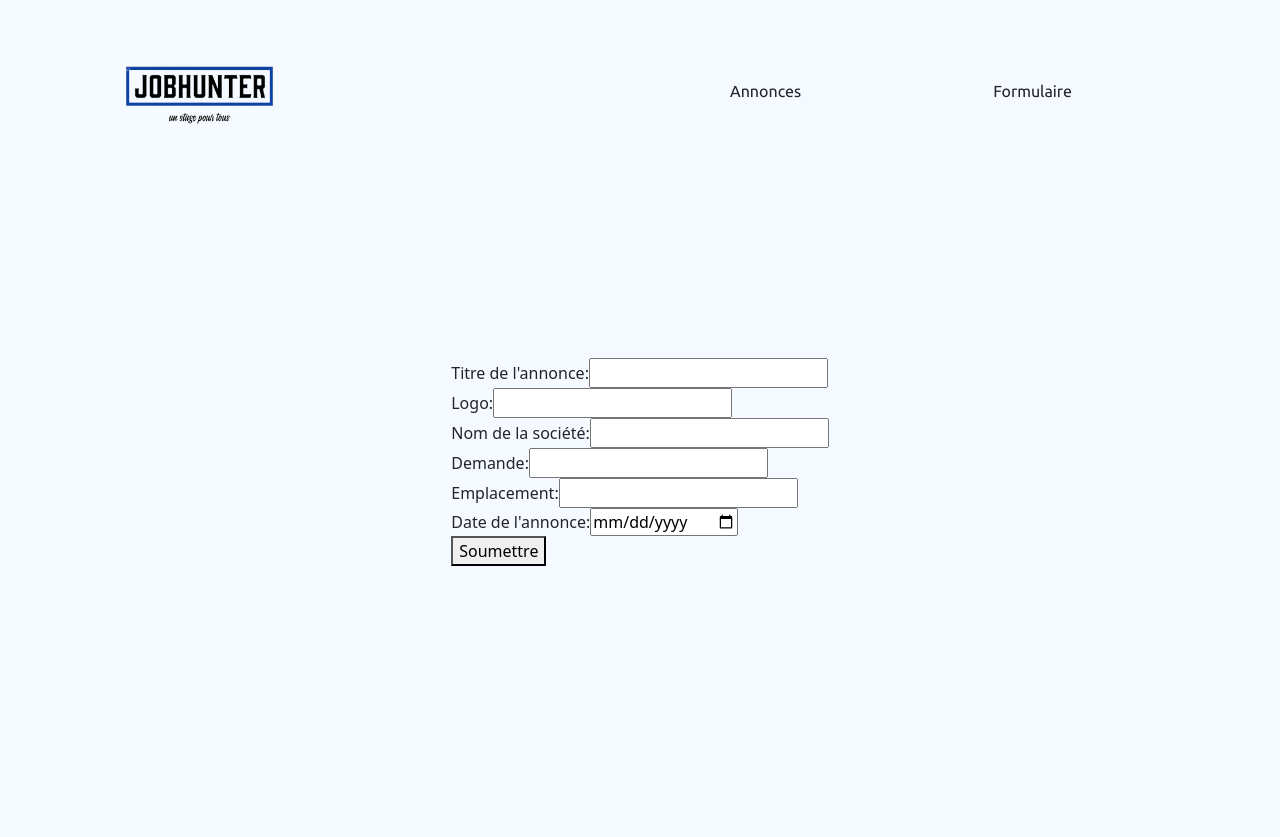
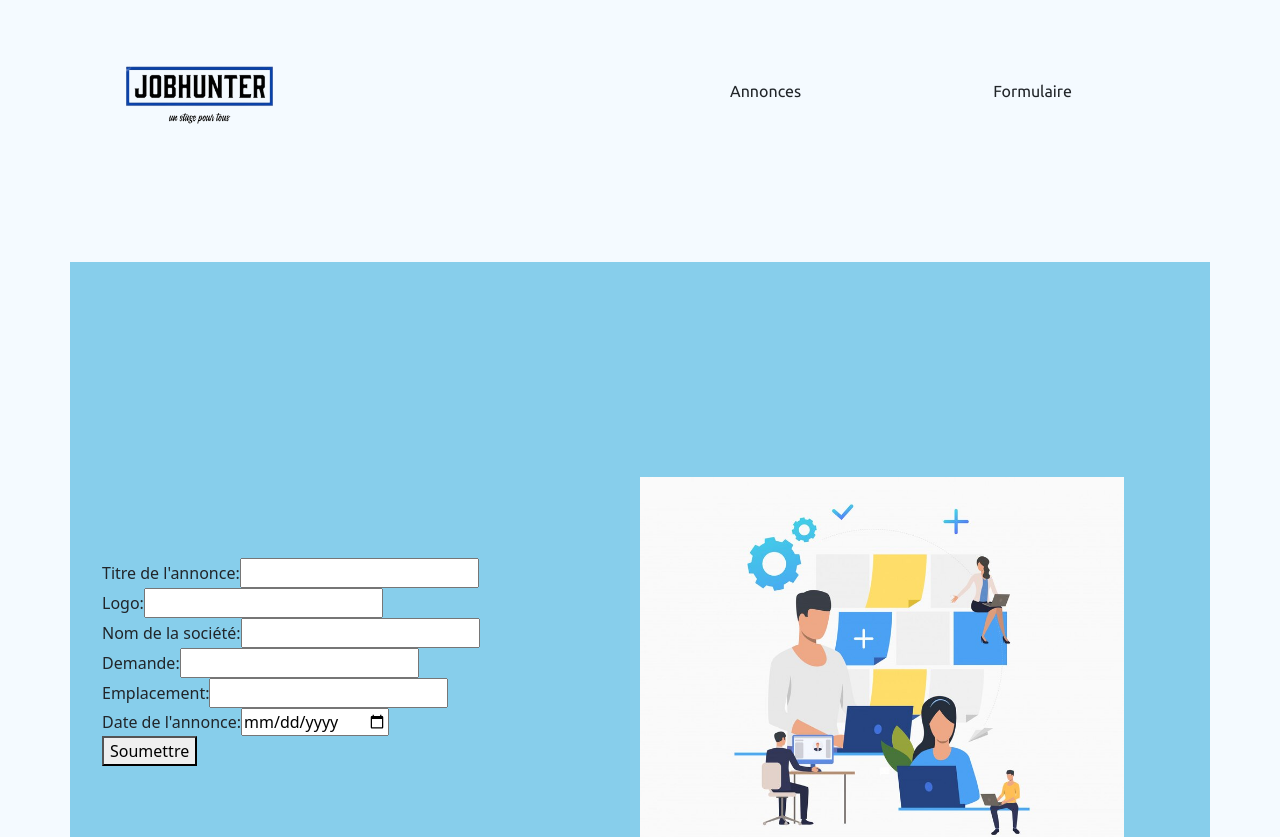
Before and after one commit to KarimHaddadi20/jobhunter, a Vue app: page /annonce in a window 1280 px wide. Shown: the top 837 px of the page. Before the commit the page ends 800 px from the top, so only its background shows below. Built offline with nearby package versions, Linux system fonts and the light colour scheme; no server answers.

Commit message:
Refactor form layout and add image container

```diff
--- a/src/components/Formulaire.vue
+++ b/src/components/Formulaire.vue
@@ -1,4 +1,6 @@
 <template>
+
+    <div class="container">
 
     <div class="form-container">
     <form @submit.prevent="submitForm">
@@ -34,6 +36,12 @@
 
       <button type="submit">Soumettre</button>
     </form>
+
+    <div class="image-container">
+        <img src="@/assets/homepicture.jpg" alt="Description de l'image">
+      </div>
+
+    </div>
     </div>
   </template>
 
@@ -64,10 +72,50 @@
 
 
 <style scoped>
-.form-container {
-  display: flex;
-  justify-content: center;
-  align-items: center;
-  height: 50vh; /* Utilisez 100vh pour prendre toute la hauteur de la fenêtre de visualisation */
-}
+.container {
+    display: flex;
+    justify-content: center;
+    align-items: center;
+    height: 100vh; /* Utilisez 100vh pour prendre toute la hauteur de la fenêtre de visualisation */
+    background-color: skyblue;
+  }
+
+  .form-container {
+    display: flex;
+    justify-content: center;
+    align-items: center;
+    width: 100%;
+    padding: 20px;
+  }
+
+  .form-container form, .image-container {
+    flex: 1;
+  }
+
+  .container {
+    display: flex;
+    justify-content: center;
+    align-items: center;
+    height: 100vh; /* Utilisez 100vh pour prendre toute la hauteur de la fenêtre de visualisation */
+    background-color: skyblue;
+  }
+
+  .form-container {
+    display: flex;
+    justify-content: center;
+    align-items: center;
+    width: 100%;
+    padding: 20px;
+  }
+
+  .form-container form, .image-container {
+    flex: 1;
+  }
+
+
+
+.image-container img {
+    width: 90%; /* Ajustez cette valeur pour changer la largeur de l'image */
+    height: auto; /* Ajustez cette valeur pour changer la hauteur de l'image */
+  }
 </style>
```
